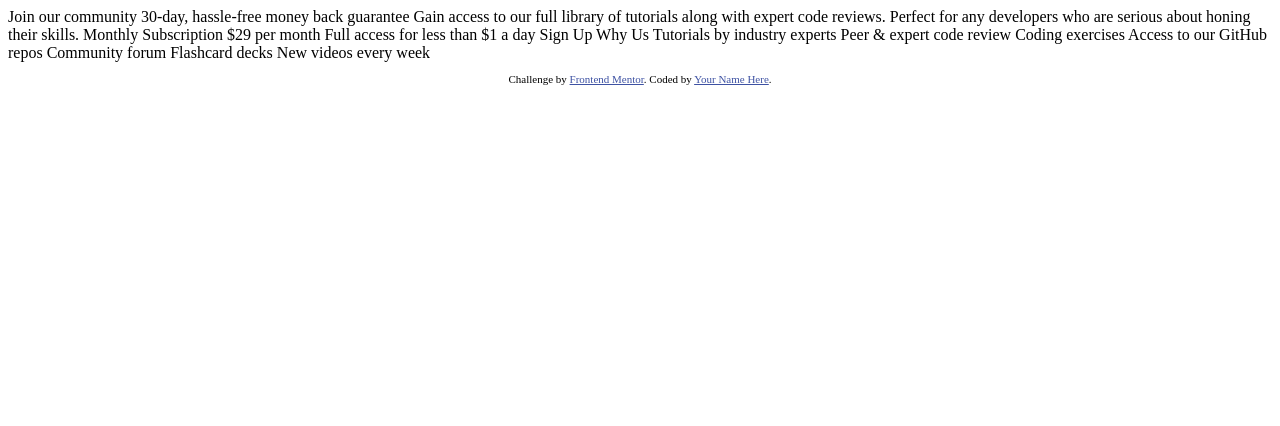
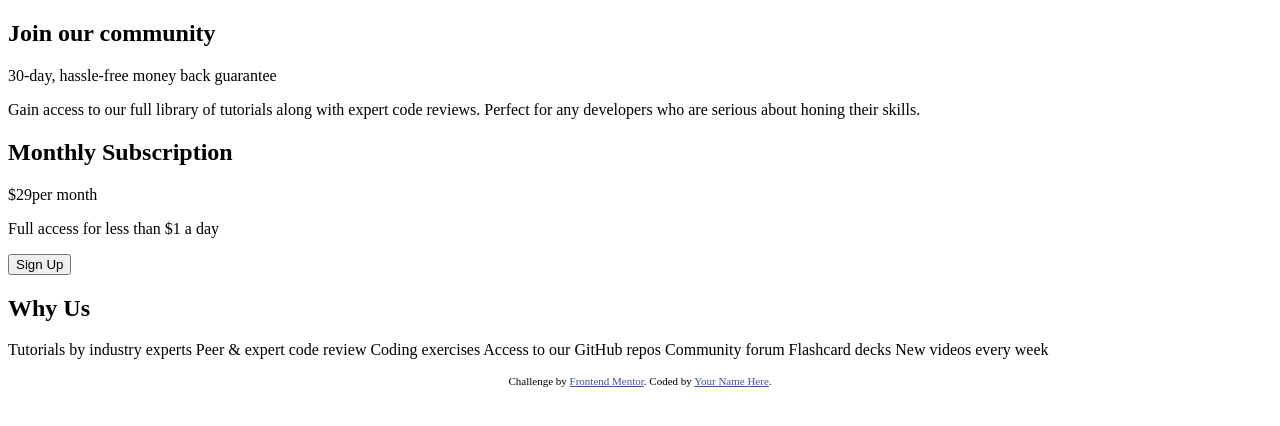
Before and after one commit to ratsagi/single_price_grid_component-FrontEndMentor, a plain HTML site: page index.html in a window 1280 px wide. Drawn offline with Linux system fonts and the light colour scheme.

Commit message:
I named html elements class by using bem naming convention

```diff
--- a/index.html
+++ b/index.html
@@ -15,30 +15,33 @@
   </style>
 </head>
 <body>
-  Join our community
+  <main>
+    <section class="component">
+      <h2 class="component__title">Join our community</h2>
 
-  30-day, hassle-free money back guarantee
+      <p class="component__text component__text--brightYellow">30-day, hassle-free money back guarantee</p>
 
-  Gain access to our full library of tutorials along with expert code reviews.
-  Perfect for any developers who are serious about honing their skills.
+      <p class="component__text">Gain access to our full library of tutorials along with expert code reviews.
+        Perfect for any developers who are serious about honing their skills.</p>
+    </section>
+  <section class="component">
+    <h2 class="component__title">Monthly Subscription</h2>
+    <p><span class="component__price">&dollar;29</span><span class="component__text">per month</span></p>
+    <p class="component__text">Full access for less than &dollar;1 a day</p>
+    <button class="component__button">Sign Up</button>
+  </section>
+   <section class="component">
+    <h2 class="component__title">Why Us</h2>
+    <p class="component__text">Tutorials by industry experts
+      Peer &amp; expert code review
+      Coding exercises
+      Access to our GitHub repos
+      Community forum
+      Flashcard decks
+      New videos every week</p>
+   </section>
+  </main>
 
-  Monthly Subscription
-
-  &dollar;29 per month
-
-  Full access for less than &dollar;1 a day
-
-  Sign Up
-
-  Why Us
-
-  Tutorials by industry experts
-  Peer &amp; expert code review
-  Coding exercises
-  Access to our GitHub repos
-  Community forum
-  Flashcard decks
-  New videos every week
 
   <footer>
     <p class="attribution">
```
